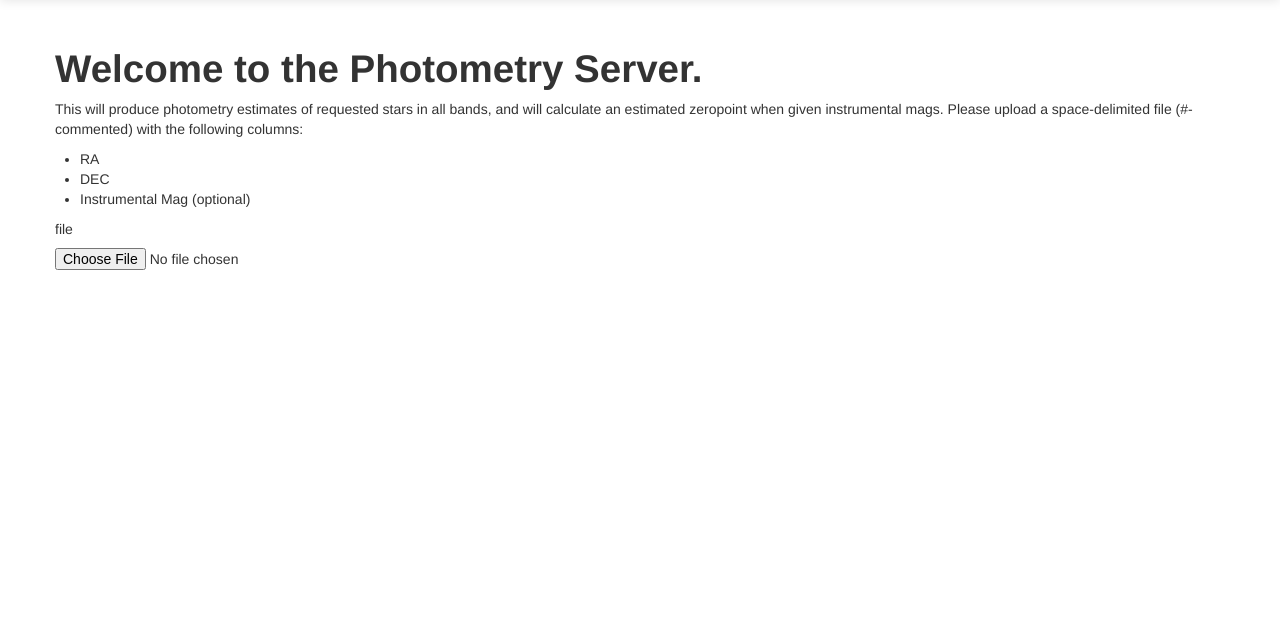
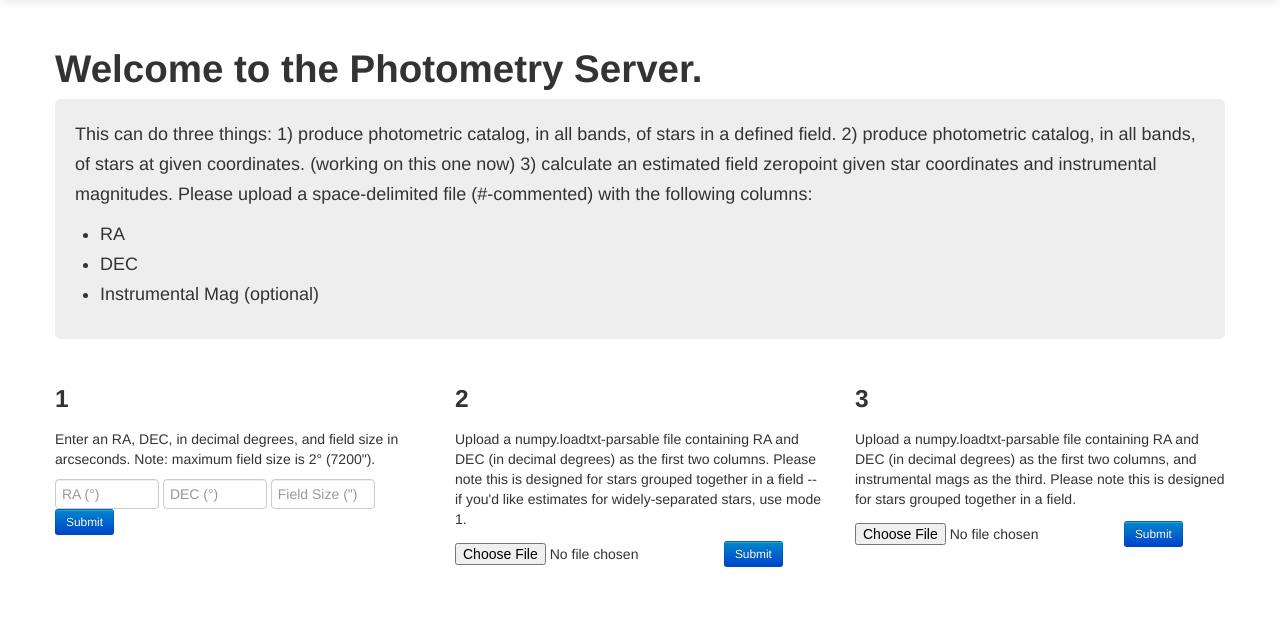
Before and after one commit to ishivvers/photometry_zp_server_web, a Flask app: page /upload in a window 1280 px wide. Shown: the part 41-669 px from the top of the page. Run offline with Flask 2, Linux system fonts and the light colour scheme; parts of the project's set-up code (start-up, migrations or seed data) failed here and were passed over.

```diff
--- a/web/app/__init__.py
+++ b/web/app/__init__.py
@@ -1,4 +1,7 @@
 
 from flask import Flask
 app = Flask(__name__) # the main flask object
+app.config['UPLOAD_FOLDER'] = '/Users/isaac/Working/code/photo_zp_server/web/tmp/'
+app.config['SECRET_KEY'] = 'dajkhg8782hbe83'
+
 from app import views # the site views, defined in views.py
--- a/web/app/static/svg.css
+++ b/web/app/static/svg.css
@@ -15,6 +15,18 @@
   stroke-width: 1.5px;
 }
 
-.bars rect {
-  fill: steelblue;
+.circle {
+  fill: #fff;
+  stroke: steelblue;
+  stroke-width: 1.5px;
 }
+
+.loading {
+    font: 15px sans-serif;
+    color: steelblue;
+}
+
+.labels {
+    font: 8px sans-serif;
+    color: steelblue;
+}
--- a/web/app/templates/base.html
+++ b/web/app/templates/base.html
@@ -21,6 +21,7 @@
     </style>
     <link href="static/bootstrap-responsive.css" rel="stylesheet">
 	<link href="static/svg.css" rel="stylesheet">
+	<link rel="shortcut icon" href="static/favicon.ico" type="image/x-icon">
     </head>
 
     <body>
--- a/web/app/templates/upload.html
+++ b/web/app/templates/upload.html
@@ -4,21 +4,104 @@
 {% set page_title = 'Welcome to the Photometry Server.' %}
 
 {% block content %}
-<p>	This will produce photometry estimates of requested stars
-	in all bands, and will calculate an estimated zeropoint
-	when given instrumental mags.  Please upload a space-delimited file
-	(#-commented) with the following columns:</p>
-	<ul>
-		<li> RA </li>
-		<li> DEC </li>
-		<li> Instrumental Mag (optional)</li>
-	</ul>
+<div class="container">
+  <div class="row-fluid">
+	<div class="span12">
+      <div class="hero-unit">
+	<p>	This can do three things:
+		1) produce photometric catalog,
+		in all bands, of stars in a defined field.
+		2) produce photometric catalog,
+		in all bands, of stars at given coordinates. (working on this one now)
+		3) calculate an estimated field zeropoint given star coordinates
+		and instrumental magnitudes.
+		Please upload a space-delimited file
+		(#-commented) with the following columns:</p>
 
-    <label>file</label>
-    <input type="file" value="">
+		<ul>
+			<li> RA </li>
+			<li> DEC </li>
+			<li> Instrumental Mag (optional)</li>
+		</ul>
+	  </div><!--/hero-->
+	</div><!--/span-->
+	</div><!--/row-->
+	<div class="row-fluid">
+		<div class="span4">
+			<h3>1</h3>
+			<p>Enter an RA, DEC, in decimal degrees, and field size
+				in arcseconds. Note: maximum field size is 2&deg; (7200").</p>
+			<form class="form-inline" method="POST">
+			  <input type="text" name="RA" class="input-small" placeholder="RA (&deg;)">
+			  <input type="text" name="DEC" class="input-small" placeholder="DEC (&deg;)">
+			  <input type="text" name="FS" class="input-small" placeholder="Field Size (&quot;)">
+			  <input type="hidden" name="mode" value="1">
+			  <input type="submit" class="btn btn-primary btn-small" value="Submit"/>
+			</form>
+		</div><!--/span-->
+		<div class="span4">
+			<h3>2</h3>
+			<p>Upload a numpy.loadtxt-parsable file containing RA and DEC (in decimal degrees)
+				as the first two columns.  Please note this is designed for stars grouped together
+				in a field -- if you'd like estimates for widely-separated stars, use mode 1.</p>
+			<form action="upload" method="POST" enctype="multipart/form-data">
+		    <input type="file" id="upload_file" name="source_file"/>
+			<input type="hidden" name="mode" value="2">
+			<input type="submit" class="btn btn-primary btn-small" value="Submit"/>
+			</form>
+		</div><!--/span-->
+		<div class="span4">
+			<h3>3</h3>
+			<p>Upload a numpy.loadtxt-parsable file containing RA and DEC (in decimal degrees)
+				as the first two columns, and instrumental mags as the third.  Please note this
+				is designed for stars grouped together in a field.</p>
+			<form action="upload" method="POST" enctype="multipart/form-data">
+		    <input type="file" id="upload_file" name="source_file"/>
+			<input type="hidden" name="mode" value="3">
+			<input type="submit" class="btn btn-primary btn-small" value="Submit"/>
+			</form>
+		</div><!--/span-->
+	</div> <!--/row-->
+	<div class="row-fluid">
+    <div class="span6">
+	  {% if mode %}
+		<hr>
+		  <p>Verify that data below are properly loaded and click Continue, <br>
+			or try again.</p>
+		  {% if mode>1 %}
+		  <table class="table table-condensed">
+		    <tr><td><b>RA</b></td>
+			<td><b>DEC</b></td>
+			{% if mode==3 %}
+			  <td><b>Inst. Mag</b></td>
+			{% endif %}
+			</tr>
+			{% for row in data %}
+			  <tr><td>{{ row[0] }}</td>
+			  <td>{{ row[1] }}</td>
+			  {% if mode==3 %}
+			    <td>{{ row[2] }}</td>
+			  {% endif %}
+			  </tr>
+			{% endfor %}
+	      </table>
+	      {% endif %}
+	      {% if mode==1 %}
+			<p>
+				<b>RA:</b> {{ data[0] }}&deg; <br>
+				<b>DEC:</b> {{ data[1] }}&deg; <br>
+				<b>Field Size:</b> {{ data[2] }}&quot; <br>
+			</p>
+	      {% endif %}
+		  <a href="{{ url_for('show_results') }}" class="btn btn-primary">Continue</a>
+	  {% endif %}
 
-	{{ feedback }}
-
+      {% if feedback %}
+	    <h3> {{ feedback }} </h3>
+	  {% endif %}
+	</div><!--/span-->
+  </div><!--/row-->
+</div><!--/container-->
 <!--
 <p> and select a passband from the drop-down menu.</p>
 
--- a/web/app/views.py
+++ b/web/app/views.py
@@ -1,28 +1,88 @@
 ########################################################################
-from flask import redirect, request, url_for, render_template # helper functions
+from flask import redirect, request, session, url_for, render_template # helper functions
 from app import app #the flask object itself, created by __init__.py
 import numpy as np
+from time import time
 import json
+from my_code import get_SEDs as gs #my library written to predict SEDs
+
+'''
+TO DO:
+ - move globals into session, so that apache can thread this, and have a
+   persistant database that carries around the data for each request.
+'''
 
 ########################################################################
-# the website itself
+# global variables -- should port these into cookie/session keys later
 
-# INDEX
+# ID for this session -- all saved files et cetera will use this identifier.
+#  Include a cronjob to delete obsolete/old files -- maybe delete all more than a day old?
+CURRENT_ID = str(time()).split('.')[0]
+CURRENT_MODE = None
+DATA = None #a global container for the data passed along to results page
+
+# The below can stay as global variables, since they don't change across threads
+#  Central wavelength and zeropoint for all filters (zp in erg/s/cm^2/A )
+FILTER_PARAMS =  {'u': (3551., 8.5864e-9), 'g': (4686., 4.8918e-9),
+                  'r': (6165., 2.8473e-9), 'i': (7481., 1.9367e-9),
+                  'z': (8931., 1.3564e-9), 'y': (10091., 1.0696e-9),
+                  'B': (4400., 6.6000e-9),  'R':(6500., 2.1900e-9),
+                  'J':(12350., 3.1353e-10), 'H':(16620., 1.1121e-10),
+                  'K':(21590., 4.2909e-11)}
+ALL_FILTERS = np.array(['u','g','r','i','z','y','B','R','J','H','K'])
+
+try:
+    MODELS = np.load( open('all_models_P.npy','r') )
+except:
+    raise IOError('cannot find models file')
+# convert the MODELS np array into a dictionary of arrays, so we can call by index (faster)
+MODELS_DICT = {}
+for model in MODELS[1:]:
+    MODELS_DICT[model[0]] = model[1:]
+del(MODELS) #just to free memory
+
+
+#######################################################################
 @app.route('/upload', methods=['GET', 'POST'])
-@app.route('/', methods=['GET'])
 def show_upload():
     '''
     Uses upload.html (and base.html).
+    When file uploaded, save it (date/time string), and then pass a pointer
+    to the file name along to results! Done!
     '''
     if request.method == 'GET':
         # serve up the upload interface
         return render_template( "upload.html" )
     else:
-        # just uploaded a file
-        #need to manage uploads safely and properly, look into it here
-        return render_template( "upload.html", feedback='successful upload!')
+        # see which mode we're in
+        mode = int(request.form['mode'])
+        if mode == 1:
+            globals()['CURRENT_MODE'] = 1
+            data = map(float, [request.form['RA'], request.form['DEC'], request.form['FS']])
+        else:
+            globals()['CURRENT_MODE'] = mode
+            source_file = request.files["source_file"]
+            if source_file and allowed_file(source_file.filename):
+                # try to parse with numpy
+                try:
+                    source_file.save( app.config['UPLOAD_FOLDER'] + '{}_source.txt'.format(CURRENT_ID) )
+                    data = np.loadtxt( app.config['UPLOAD_FOLDER'] + '{}_source.txt'.format(CURRENT_ID) )
+                except:
+                    return render_template( "upload.html", feedback="File upload failed! Make sure the file " + \
+                                                    "is a .txt file readable with numpy.loadtxt()!")
+            else:
+                return render_template( "upload.html", feedback="File upload failed! Make sure the file " + \
+                                                "is a .txt file readable with numpy.loadtxt()!")
+        globals()['DATA'] = data
+        return render_template( "upload.html", mode=CURRENT_MODE, data=data[:5] )
+
+## show_upload() helper functions
+ALLOWED_EXTENSIONS = set(['txt','dat'])
+def allowed_file(filename):
+    return '.' in filename and filename.rsplit('.', 1)[1] in ALLOWED_EXTENSIONS
 
 
+#######################################################################
 @app.route('/results', methods=['GET'])
 def show_results():
     '''
@@ -31,11 +91,23 @@ def show_results():
     Feed template several lists of source info:
      ra,dec
      spectrum_id
+     multiplier/offset to spectrum
      [ mag estimates ]
+
     '''
-    return render_template( "results.html", spec_ids=range(10,40) )
+    # case out the three different modes
+    if CURRENT_MODE == 1:
+        ra,dec,fs = DATA
+        coords, seds, models = gs.catalog( (ra,dec), (fs, fs), return_models=True ) #square box of size fs
+        model_indices, model_offsets = zip(*models)
+        globals()['DATA'] = (seds, model_offsets)
+        return render_template( "results.html", spec_ids=map(int, model_indices), coords=coords )
 
 
+
+
+
+#######################################################################
 @app.route('/contact', methods=['GET'])
 def show_contact():
     '''
@@ -48,13 +120,71 @@ def serve_spectrum():
     '''
     Loads spectrum loaded from numpy file (given a spectrum id with url?spec=value)
     and returns it in JSON format, as a set of objects with an x (Angstroms) and y (Flam).
+
+    Need to modify such that this also accepts a multiplier/offset to equilibrate
+     the spectrum and the mags.
     '''
-    f = '/Users/isaac/Working/code/photo_zp_server/web/app/static/spectra/pickles_uk_{}.npy'.format(request.args.get('spec',''))
+    spec = int(request.args.get('spec',''))
+    sed_index = int(request.args.get('index',''))
+    f = '/Users/isaac/Working/code/photo_zp_server/web/app/static/spectra/pickles_uk_{}.npy'.format(spec)
     dat = np.load( f )
-    # push dat into a json-able format: a list of dictionaries
-    json_list = [{'x': dat[0,i], 'y': dat[1,i]} for i in range(dat.shape[1])]
+    # truncate the data below 2500AA
+    wl = dat[0][ dat[0]>2500 ] #Angstroms
+
+    # now match the model spectrum to the SED, using the Y-band
+    #  to match (since Y will always be modeled)
+    sed_mags = DATA[0][sed_index]
+    sed_flam = mag2flam( sed_mags, ALL_FILTERS )
+    # pull out the already-calculated model mag for yband
+    y_model_flam = mag2flam( [MODELS_DICT[spec][5]], ['y'] ) #need to be array-like
+    #D is the multiplier needed to make the model mesh with the fitted model
+    D = sed_flam[5]/y_model_flam
+    spec = D*dat[1][ dat[0]>2500 ]
+
+    # push data into a json-able format: a list of dictionaries
+    json_list = [{'x': wl[i], 'y': spec[i]} for i in range(len(wl))]
     return json.dumps( json_list )
+
 
 @app.route('/servemags', methods=['GET'])
 def serve_mags():
-    return 'serving mags'
+    '''
+    Loads magnitudes (obs and modeled) from database created by upload.
+    Needs database key (given as url?key=value).
+
+    Include, in database, both mags and values in FLAM (erg/s/W^2/A) for plotting.
+    '''
+    sed_index = int(request.args.get('index',''))
+    sed_mags = DATA[0][sed_index]
+    sed_flam = mag2flam( sed_mags, ALL_FILTERS )
+
+
+    # push wavelengths (A) and flam into json-able format
+    json_list = [{'x': FILTER_PARAMS[ALL_FILTERS[i]][0], 'y': sed_flam[i], 'name': ALL_FILTERS[i]} for i in range(len(sed_flam))]
+    return json.dumps( json_list )
+
+
+
+
+
+
+#######################################################################
+def mag2flam( magnitudes, bands ):
+    '''
+    Converts magnitudes to flam (erg/s/cm^2/A).
+    '''
+    flam = np.empty_like(magnitudes)
+    for i,b in enumerate(bands):
+        f0 = FILTER_PARAMS[b][1]
+        flam[i] = f0*10**(-.4*magnitudes[i])
+    return flam
+
+def flam2mag( flams, bands ):
+    '''
+    Converts flam back to magnitudes.
+    '''
+    mags = np.empty_like(flams)
+    for i,b in enumerate(bands):
+        f0 = FILTER_PARAMS[b][1]
+        mags[i] = -2.5*np.log10( flams[i]/f0 )
+    return mags
```
Also changed, not shown: web/app/templates/results.html (+52 -12 lines).
